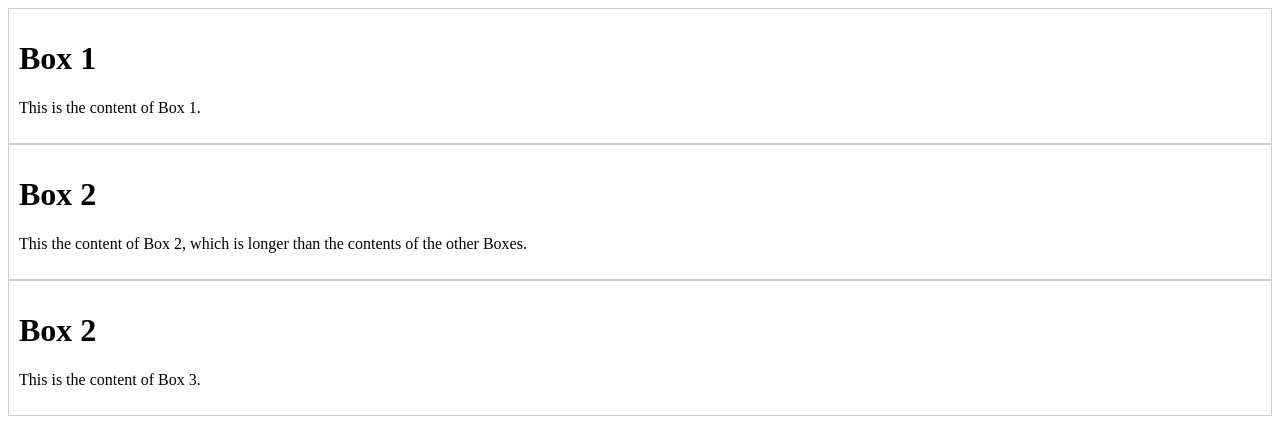
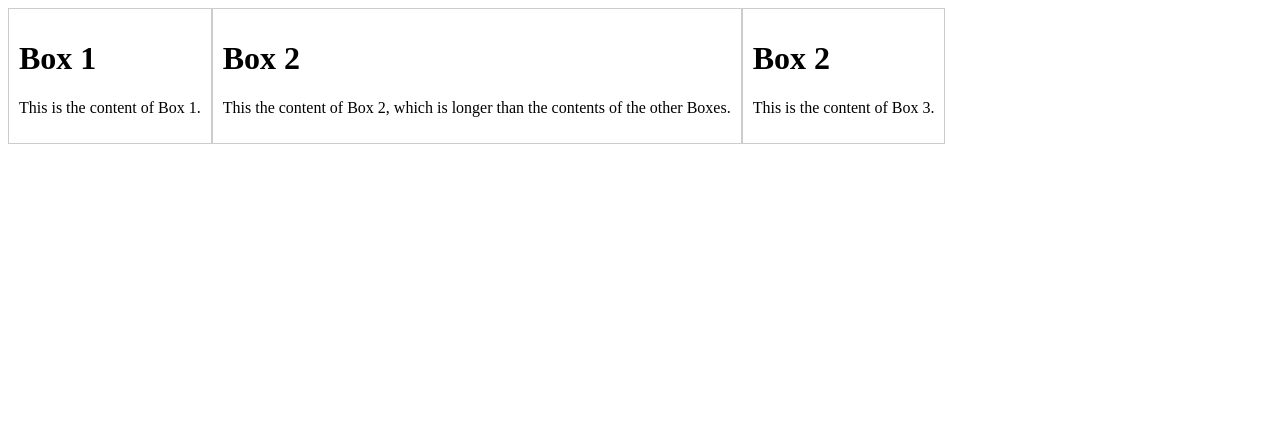
Before and after one commit to kaloyan-marinov/flexbox-css, a plain HTML site: page index.html in a window 1280 px wide. Drawn offline with Linux system fonts and the light colour scheme.

Commit message:
cause all of a container element's flex items to be displayed along a row

```diff
--- a/index.html
+++ b/index.html
@@ -3,6 +3,12 @@
     <head>
         <title>Document</title>
         <style>
+            .container {
+                display: flex; /* causes all its flex items
+                                  to be displayed along a row
+                                  (and take up the whole width
+                               */
+            }
             .container div {
                 border: 1px #ccc solid;
                 padding: 10px;
```
